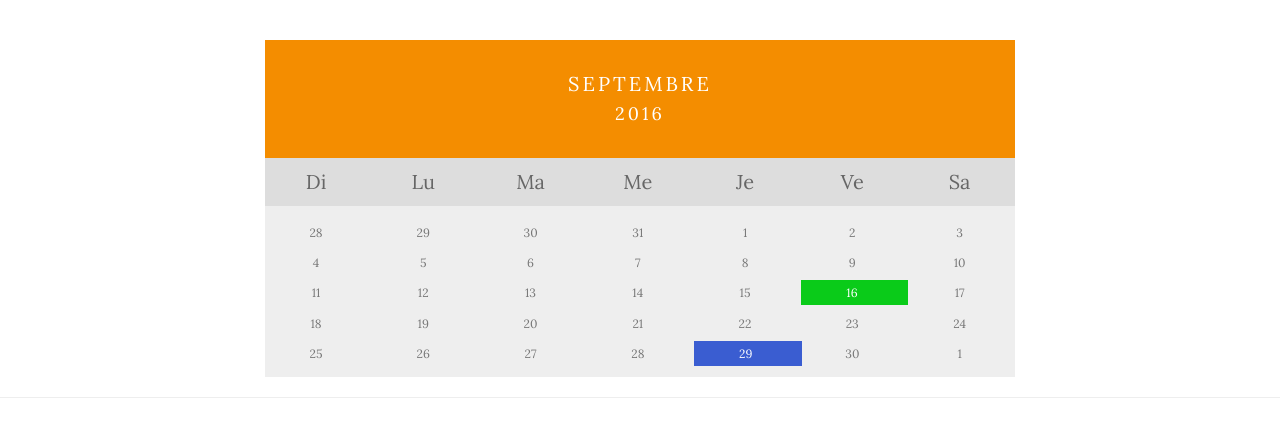
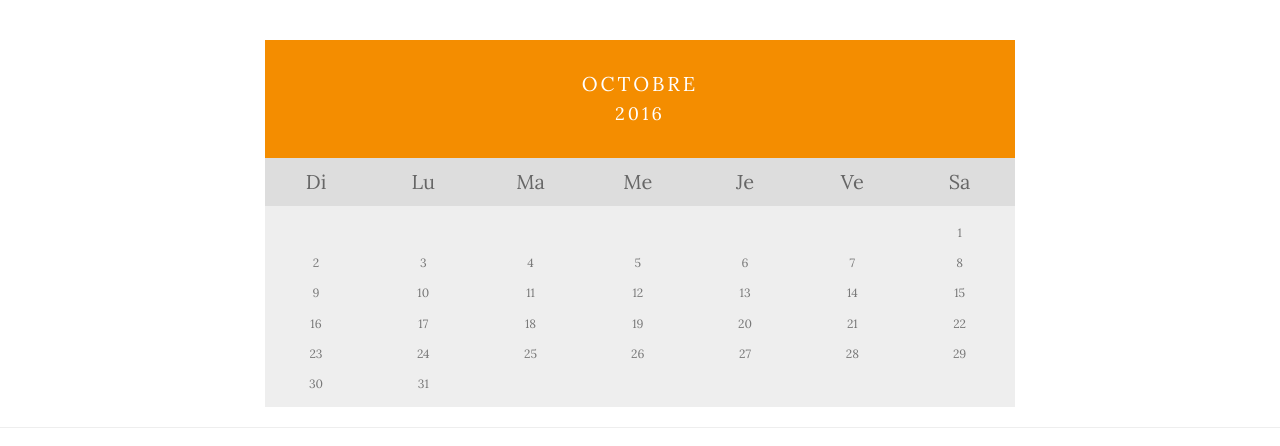
Before and after one commit to HoussamBedja/UOACF-Website, a plain HTML site: page eventsFR.html in a window 1280 px wide. Shown: the part 318-764 px from the top of the page. Drawn offline with nearby package versions, Linux system fonts and the light colour scheme.

Commit message:
New calendar

```diff
--- a/eventsFR.html
+++ b/eventsFR.html
@@ -107,7 +107,7 @@
             <div class="col-lg-8 col-lg-offset-2 col-md-10 col-md-offset-1">
                         <div class="month">
                           <ul>
-                            <li style="text-align:center">Septembre<br><span style="font-size:18px">2016</span>
+                            <li style="text-align:center">Octobre<br><span style="font-size:18px">2016</span>
                             </li>
                           </ul>
                         </div>
@@ -123,10 +123,12 @@
                         </ul>
 
                         <ul class="days">
-                          <li>28</li>
-                          <li>29</li>
-                          <li>30</li>
-                          <li>31</li>
+                          <li></li>
+                          <li></li>
+                          <li></li>
+                          <li></li>
+                          <li></li>
+                          <li></li>
                           <li>1</li>
                           <li>2</li>
                           <li>3</li>
@@ -142,7 +144,7 @@
                           <li>13</li>
                           <li>14</li>
                           <li>15</li>
-                          <li><span id="myBtn" style="cursor:pointer" class="clubweek">16</span></li>
+                          <li>16</li>
                           <li>17</li>
                           <li>18</li>
                           <li>19</li>
@@ -155,9 +157,9 @@
                           <li>26</li>
                           <li>27</li>
                           <li>28</li>
-                          <li><span id="myBtn2" style="cursor:pointer" class="meeting">29</span></li>
+                          <li>29</li>
                           <li>30</li>
-                          <li>1</li>
+                          <li>31</li>
                         </ul>
 
                         <!-- The MEETING Modal -->
```
Also changed, not shown: events.html (+14 -8 lines).
